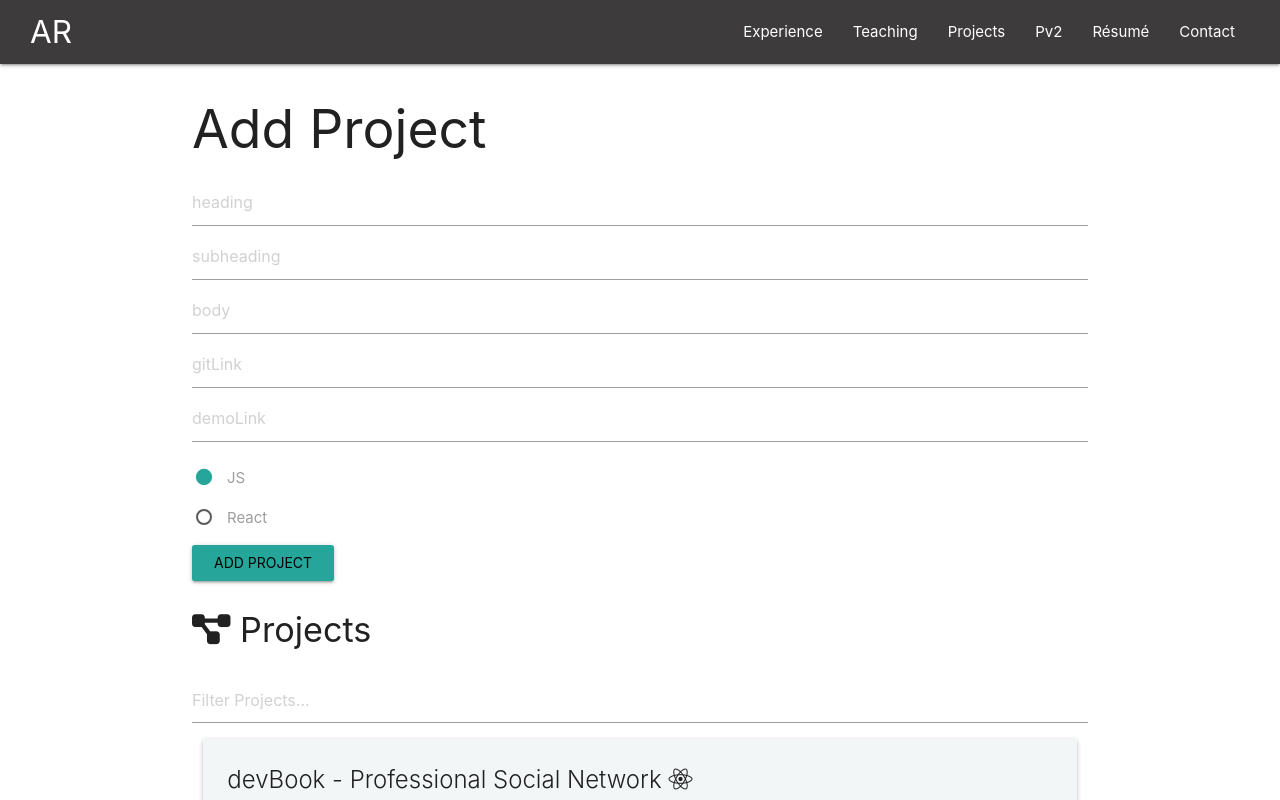
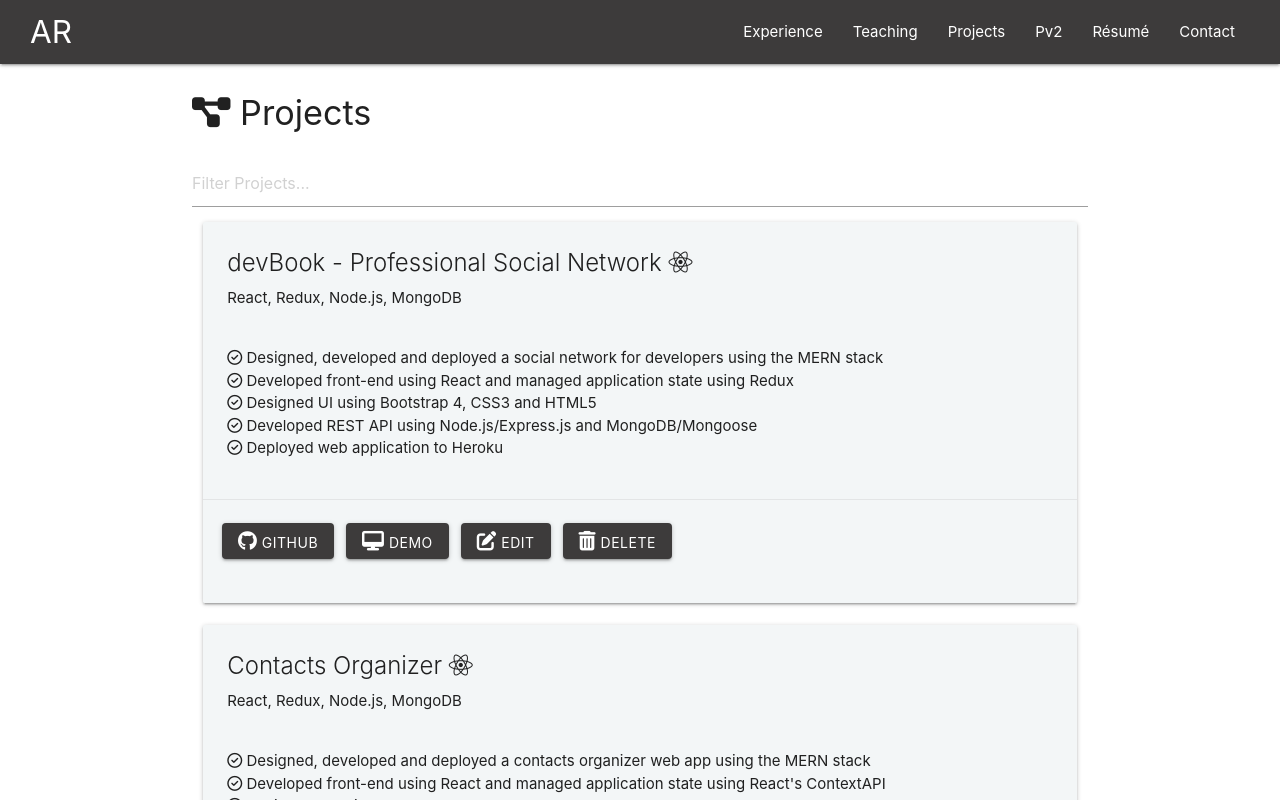
Before and after one commit to adnanreza/personal-site, a React (Create React App) app: page /NewProject in a window 1280 px wide. Shown: the top 800 px of the page. Built offline with nearby package versions, Linux system fonts and the light colour scheme; the HTML template or start-up script is replaced by a standard one.

Commit message:
Hide project add/update options

```diff
--- a/src/components/projects/Projects.js
+++ b/src/components/projects/Projects.js
@@ -2,7 +2,6 @@ import React, { Fragment, useContext } from 'react';
 import ProjectItem from './ProjectItem';
 import ProjectContext from '../../context/project/projectContext';
 
-import ProjectForm from './ProjectForm';
 import ProjectFilter from './ProjectFilter';
 
 export const Projects = () => {
@@ -18,7 +17,6 @@ export const Projects = () => {
   return (
     <Fragment>
       <div className='container'>
-        <ProjectForm></ProjectForm>
         <div className='row'>
           <h4 style={headingStyle}>
             <i className='fas fa-project-diagram'></i>
```
